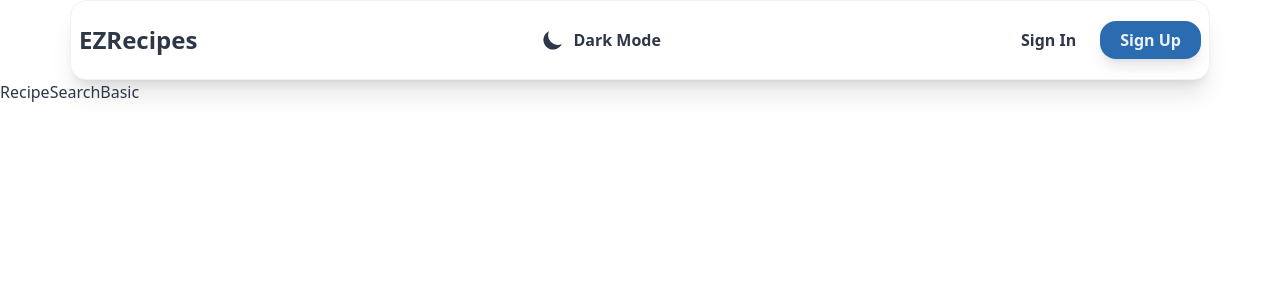
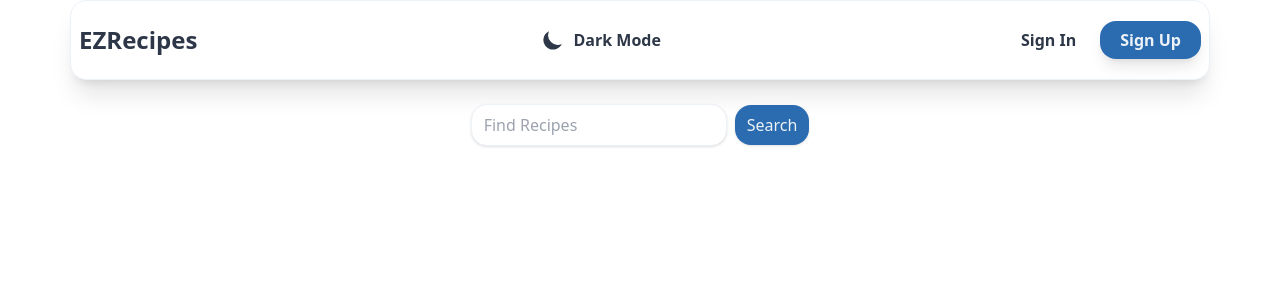
Before and after one commit to brianguyen97/ez-recipes, a React (Create React App) app: page /search in a window 1280 px wide. Shown: the top 300 px of the page. Built offline with nearby package versions, Linux system fonts and the light colour scheme; no server answers.

Commit message:
Move API logic to this component

```diff
--- a/src/routes/RecipeSearchBasic.jsx
+++ b/src/routes/RecipeSearchBasic.jsx
@@ -1,5 +1,52 @@
-import React from "react";
+import React, { useState } from "react";
+import SearchBar from "../components/SearchBar";
+import axios from "axios";
 
-export default function RecipeSearchBasic() {
-  return <div>RecipeSearchBasic</div>;
+// Defining constants for the API key, host, and URL
+const API_KEY = process.env.REACT_APP_RAPID_API_KEY;
+const API_HOST = process.env.REACT_APP_RAPID_API_HOST;
+const API_URL =
+  "https://spoonacular-recipe-food-nutrition-v1.p.rapidapi.com/recipes/complexSearch";
+
+function RecipeSearchBasic() {
+  const [searchTerm, setSearchTerm] = useState("");
+
+  // Function to handle the form submission
+  const handleSubmit = async (event) => {
+    event.preventDefault();
+    console.log(searchTerm);
+
+    try {
+      const response = await axios.get(API_URL, {
+        headers: {
+          "X-RapidAPI-Key": API_KEY,
+          "X-RapidAPI-Host": API_HOST,
+        },
+        params: {
+          query: searchTerm,
+          number: "100",
+        },
+      });
+      console.log(response.data);
+    } catch (error) {
+      console.error(error);
+    }
+  };
+
+  // Function to handle changes to the search input field
+  const handleChange = (event) => {
+    setSearchTerm(event.target.value);
+  };
+  return (
+    <div>
+      <SearchBar
+        searchTerm={searchTerm}
+        setSearchTerm={setSearchTerm}
+        handleSubmit={handleSubmit}
+        handleChange={handleChange}
+      />
+    </div>
+  );
 }
+
+export default RecipeSearchBasic;
```
